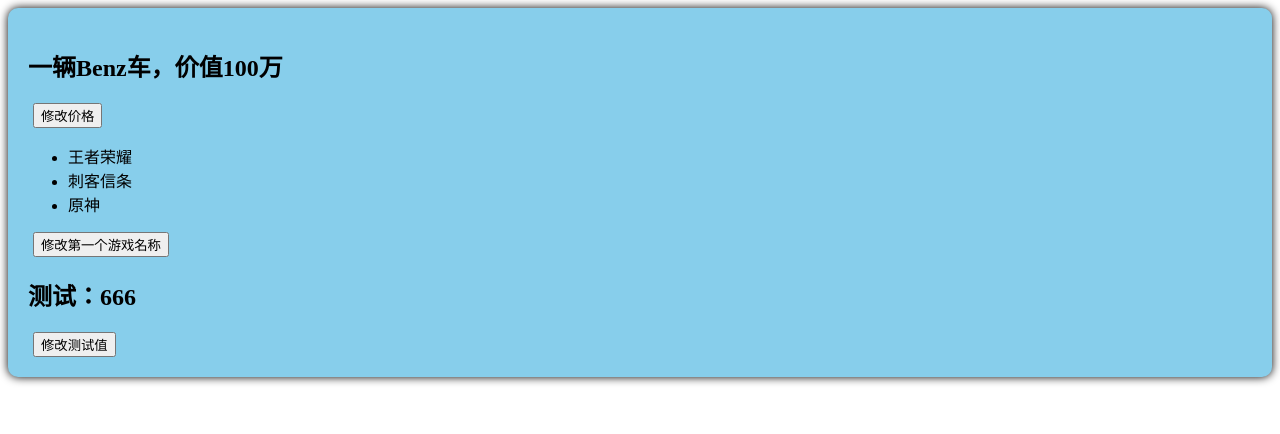
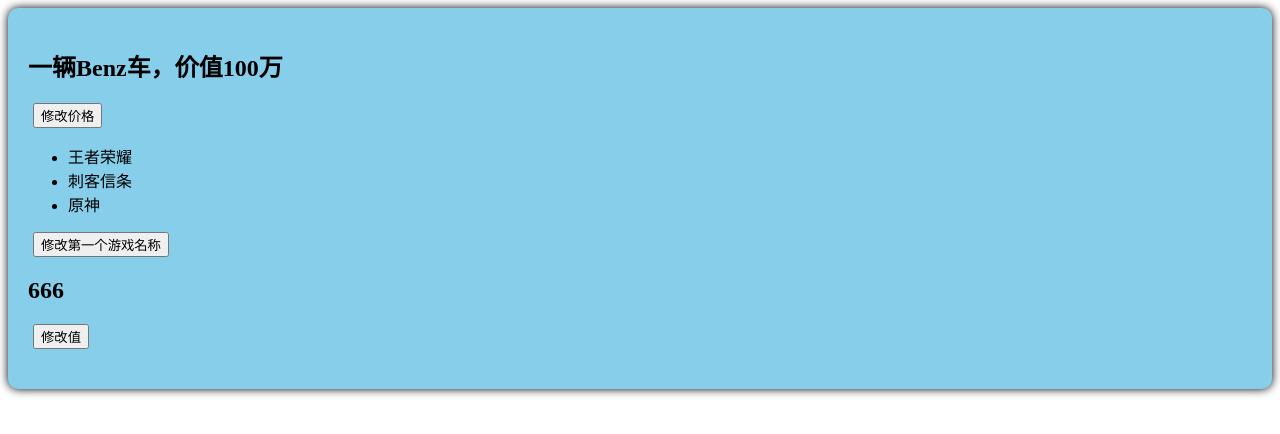
Before and after one commit to Pakho-Yip/hello_vue3, a Vue app: page / in a window 1280 px wide. Shown: the top 434 px of the page. Built offline with nearby package versions, Linux system fonts and the light colour scheme.

Commit message:
09_ref创建_对象类型的响应式数据

```diff
--- a/src/components/Person.vue
+++ b/src/components/Person.vue
@@ -6,15 +6,16 @@
         <li v-for="i in game" :key="i.id">{{i.name}}</li>
       </ul>
       <button @click="changeGame">修改第一个游戏名称</button>
-      <h2>测试：{{obj.a.b.c}}</h2>
-      <button @click="changeObj">修改测试值</button>
+      <h2>{{obj.a.b.c}}</h2>
+      <button @click="changeObj">修改值</button>
+      <h2>{{hh}}</h2>
     </div>
 </template>
 
 <script lang="ts" setup name="Person">
-    import {reactive} from 'vue'
-    let car = reactive({brand: 'Benz',price: 100})
-    let game = reactive([{
+    import {ref,reactive} from 'vue'
+    let car = ref({brand: 'Benz',price: 100})
+    let game = ref([{
       id:'game01',
       name:'王者荣耀'
     },{
@@ -24,26 +25,26 @@
       id:'game03',
       name:'原神'
     }])
-    let obj = reactive({
+    let obj = ref({
       a:{
         b:{
-          c: 666
+          c:666
         }
       }
     })
 
     function changePrice(){
-      car.price += 10
-      console.log(car.price)
+      console.log(car)
+      car.value.price += 10
+      console.log(car.value.price)
     }
     function changeGame(){
-      game[0].name = '梦幻西游'
-      console.log(game)
+      game.value[0].name = '梦幻西游'
     }
     function changeObj(){
-      obj.a.b.c = 999
-      console.log(obj.a.b.c)
+      obj.value.a.b.c = 999
     }
+
 </script>
 
 
```
